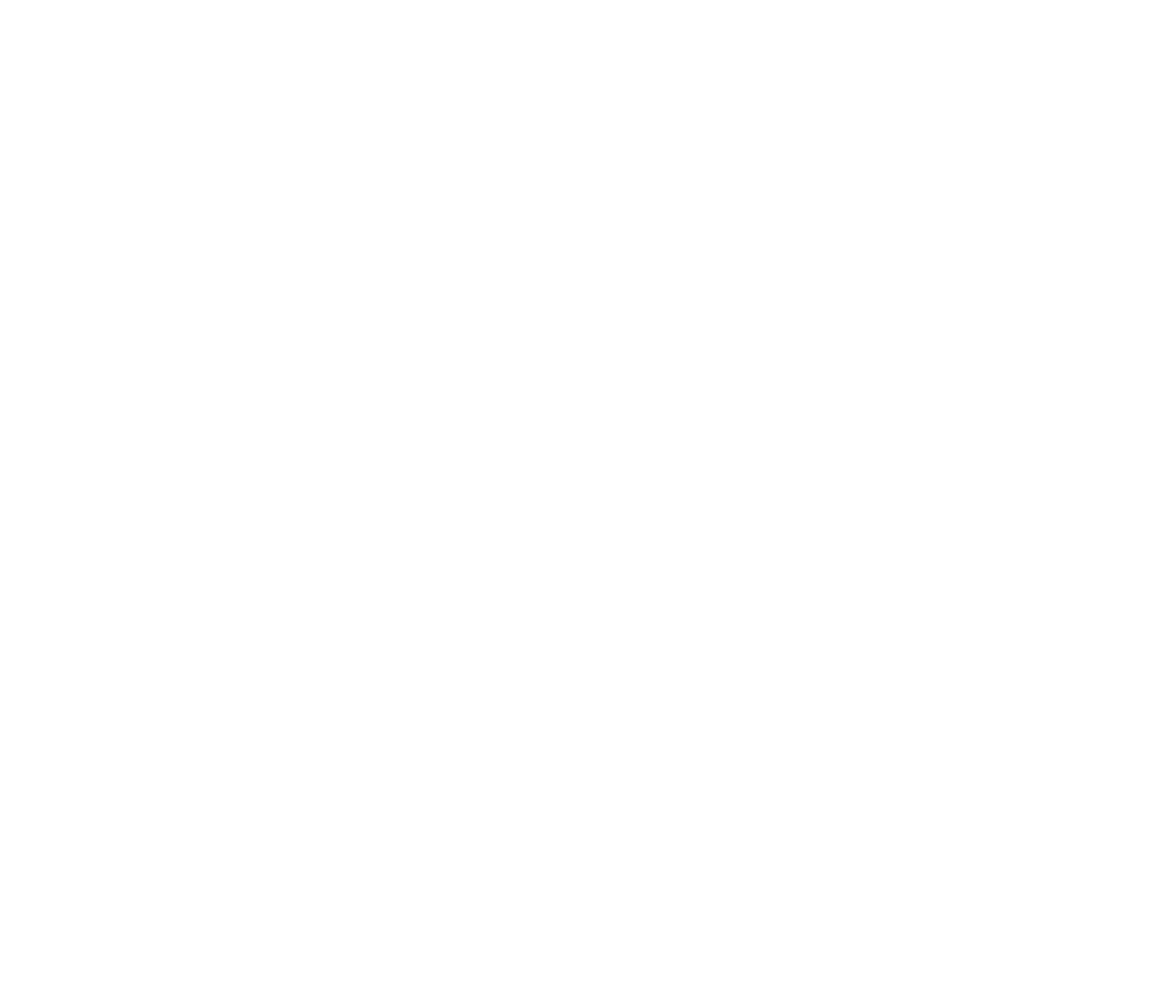
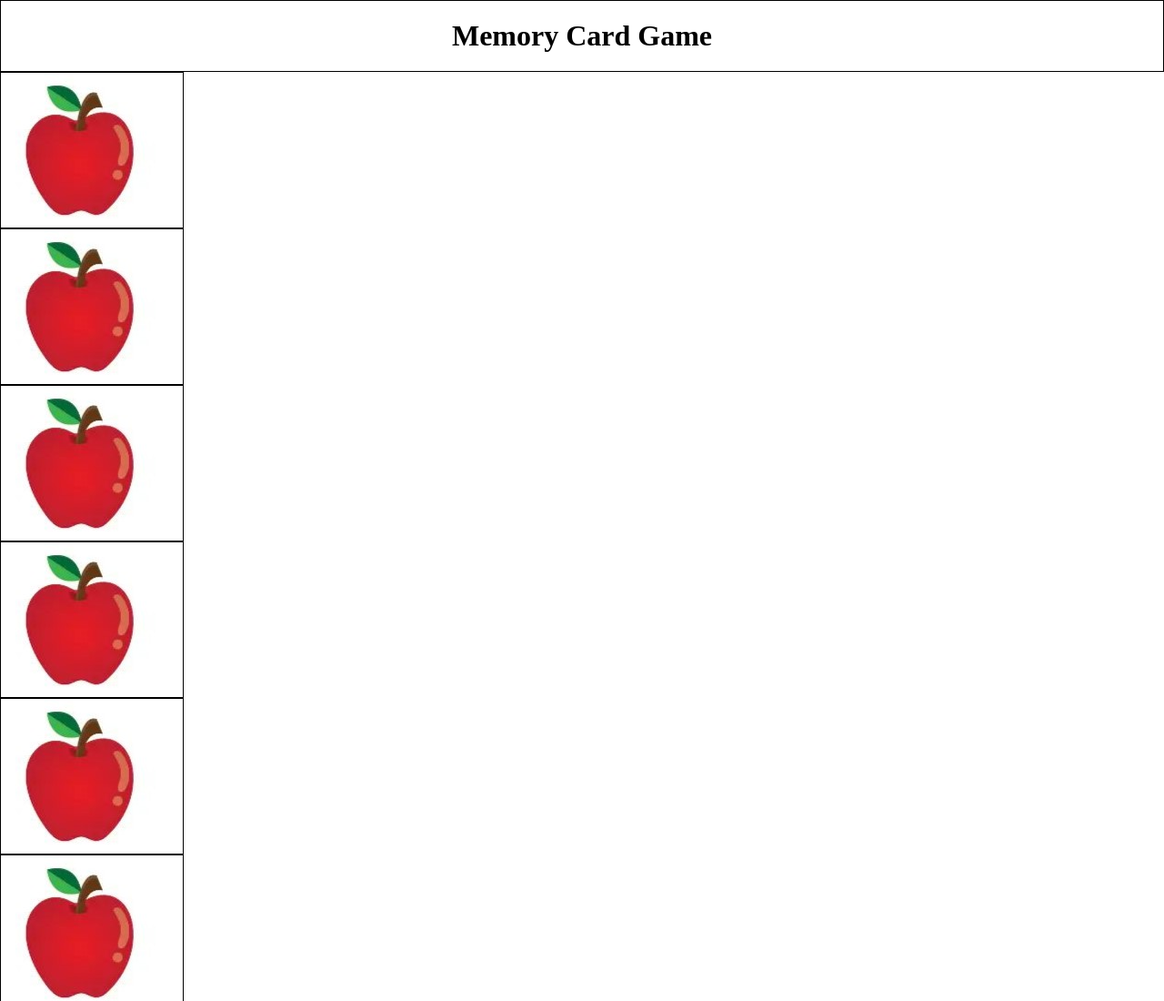
Before and after one commit to AlbinoKaushik/Memory-Card-Game, a plain HTML site: page index.html in a window 1280 px wide. Shown: the top 1100 px of the page at 91% size. Before the commit the page ends 800 px from the top, so only its background shows below. Drawn offline with Linux system fonts and the light colour scheme.

Commit message:
Img Added

```diff
--- a/index.html
+++ b/index.html
@@ -3,9 +3,29 @@
 <head>
     <meta charset="UTF-8">
     <meta name="viewport" content="width=device-width, initial-scale=1.0">
-    <title>Document</title>
+    <title>Memory Card Game</title>
+    <link rel="stylesheet" href="style.css">
 </head>
 <body>
-
+    <h1>Memory Card Game</h1>
+    <div id="Container">
+        <div class="box"><img src="Apple.jpg" alt=""></div>
+        <div class="box"><img src="Apple.jpg" alt=""></div>
+        <div class="box"><img src="Apple.jpg" alt=""></div>
+        <div class="box"><img src="Apple.jpg" alt=""></div>
+        <div class="box"><img src="Apple.jpg" alt=""></div>
+        <div class="box"><img src="Apple.jpg" alt=""></div>
+        <div class="box"><img src="Apple.jpg" alt=""></div>
+        <div class="box"><img src="Apple.jpg" alt=""></div>
+        <div class="box"><img src="Apple.jpg" alt=""></div>
+        <div class="box"><img src="Apple.jpg" alt=""></div>
+        <div class="box"><img src="Apple.jpg" alt=""></div>
+        <div class="box"><img src="Apple.jpg" alt=""></div>
+        <div class="box"><a></a></div>
+        <div class="box"><a></a></div>
+        <div class="box"><a></a></div>
+        <div class="box"><a></a></div>
+    </div>
+    <script src="script.js"></script>
 </body>
 </html>
--- a/style.css
+++ b/style.css
@@ -0,0 +1,29 @@
+*{
+    margin: 0;
+    padding: 0;
+}
+
+h1 {
+    border: 1px black solid;
+    /* align-items: center;
+    justify-items: center;
+    justify-content: center;
+    align-self: center;
+    align-content: center;
+    padding-left: 40%; */
+    padding-top: 20px;
+    padding-bottom: 20px;
+    text-align: center;
+}
+#container{
+    display: flex;
+    flex-wrap: wrap;
+    width: 200px;
+
+}
+.box{
+    border: 1px black solid;
+    display: flex;
+    flex-wrap: wrap;
+    width: 200px;
+}
```
Also changed, not shown: Apple.jpg (added), Banana.jpg (added), Cherry.jpg (added), Coconut.jpg (added), Mango.jpg (added), Orange.jpg (added), Peach.jpg (added), Watermelon.jpg (added), 1 other file.
